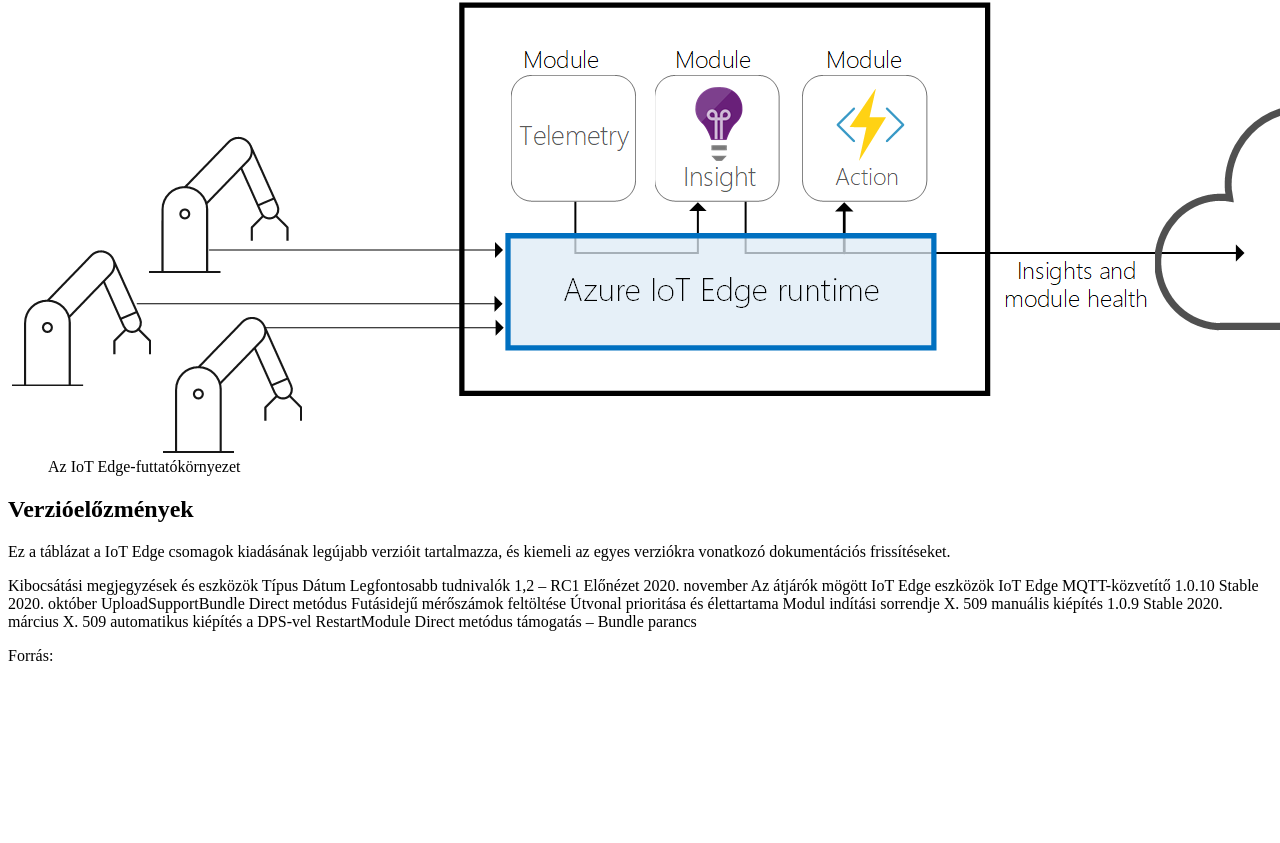
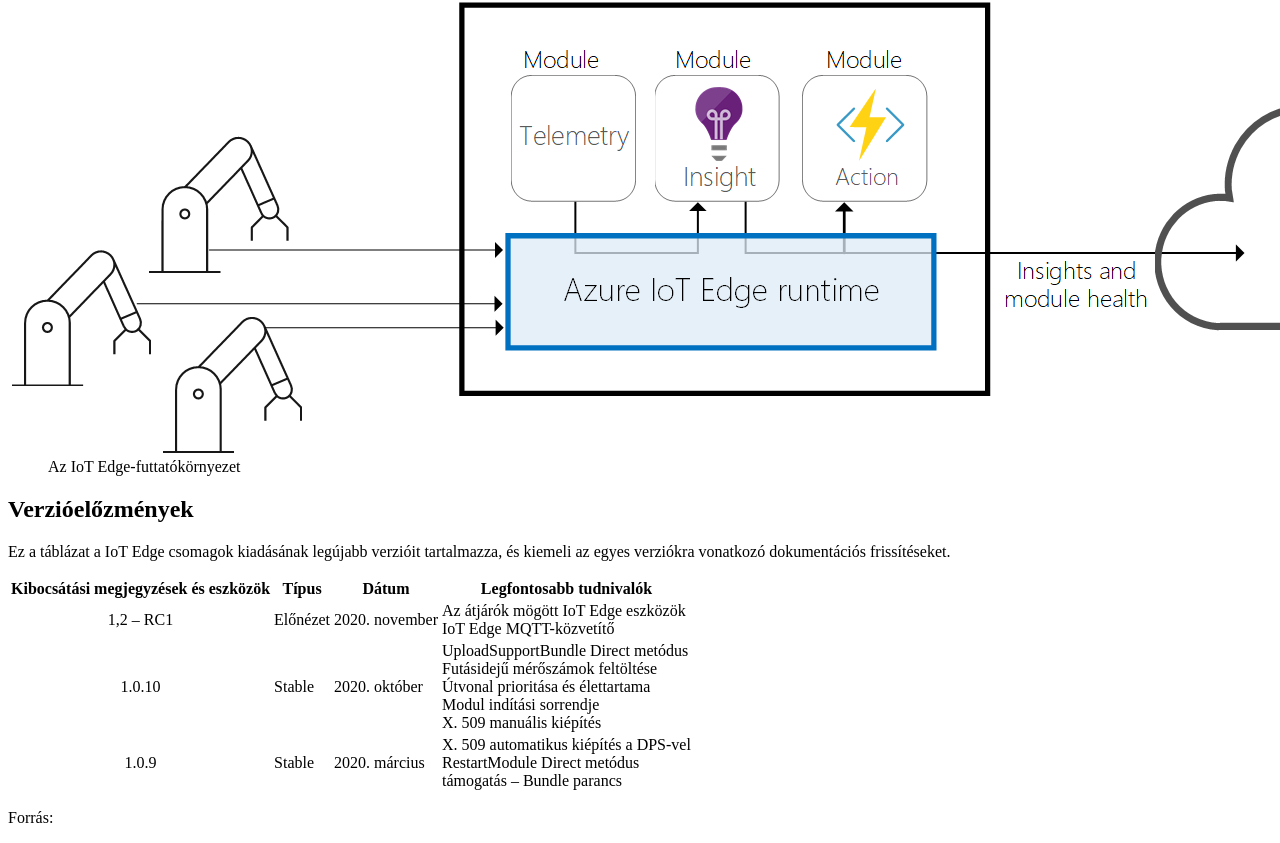
Before and after one commit to AttilaNagy2004/Azure-IoT-Edge, a plain HTML site: page index.html in a window 1280 px wide. Shown: the part 466-1309 px from the top of the page. Before the commit the page ends 1147 px from the top, so only its background shows below. Drawn offline with Linux system fonts and the light colour scheme.

Commit message:
9.feladat

```diff
--- a/index.html
+++ b/index.html
@@ -31,35 +31,39 @@
     <h2>Verzióelőzmények</h2>
 
     <p>Ez a táblázat a IoT Edge csomagok kiadásának legújabb verzióit tartalmazza, és kiemeli az egyes verziókra vonatkozó dokumentációs frissítéseket.</p>
-
-    Kibocsátási megjegyzések és eszközök
-    Típus
-    Dátum
-    Legfontosabb tudnivalók
-
-    1,2 – RC1
-    Előnézet
-    2020. november
-    Az átjárók mögött IoT Edge eszközök
-    IoT Edge MQTT-közvetítő
-
-    1.0.10
-    Stable
-    2020. október
-    UploadSupportBundle Direct metódus
-    Futásidejű mérőszámok feltöltése
-    Útvonal prioritása és élettartama
-    Modul indítási sorrendje
-    X. 509 manuális kiépítés
-
-    1.0.9
-    Stable
-    2020. március
-    X. 509 automatikus kiépítés a DPS-vel
-    RestartModule Direct metódus
-    támogatás – Bundle parancs
-
-    <p>Forrás: </p>
+    <table>
+      <tr>
+        <th>Kibocsátási megjegyzések és eszközök</th>
+        <th>Típus</th>
+        <th>Dátum</th>
+        <th>Legfontosabb tudnivalók</th>
+      </tr>
+      <tr>
+        <td><center>1,2 – RC1</center></td>
+        <td>Előnézet</td>
+        <td>2020. november</td>
+        <td>Az átjárók mögött IoT Edge eszközök <br> IoT Edge <b></b> MQTT-közvetítő</td>
+      </tr>
+      <tr>
+        <td><center>1.0.10</center></td>
+        <td>Stable</td>
+        <td>2020. október</td>
+        <td>UploadSupportBundle Direct metódus <br>
+          Futásidejű mérőszámok feltöltése <br>
+          Útvonal prioritása és élettartama <br>
+          Modul indítási sorrendje <br>
+          X. 509 manuális kiépítés</td>
+      </tr>
+      <tr>
+        <td><center>1.0.9</center></td>
+        <td>Stable</td>
+        <td>2020. március</td>
+        <td>X. 509 automatikus kiépítés a DPS-vel <br>
+          RestartModule Direct metódus <br>
+          támogatás – Bundle parancs</td>
+      </tr>
+    </table>
+     <p>Forrás: </p>
 
   </div>
 </body>
```
